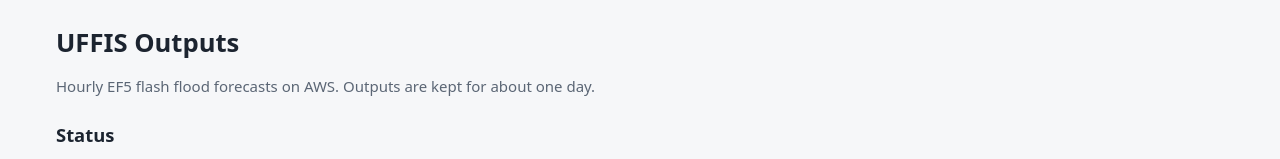
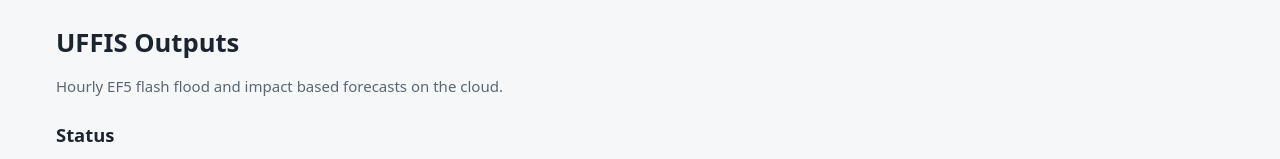
Before and after one commit to Aquaveo/TITOAWSInfraCarribeanAndComorros, a website with bundled scripts: page site/index.html in a window 1280 px wide. Shown: the top 159 px of the page. Built offline with nearby package versions, Linux system fonts and the light colour scheme; files whose address does not match are found by name.

Commit message:
Update viewer subtitle to describe impact based forecasts

```diff
--- a/site/index.html
+++ b/site/index.html
@@ -17,7 +17,7 @@
 <body>
   <header>
     <h1>UFFIS Outputs</h1>
-    <p>Hourly EF5 flash flood forecasts on AWS. Outputs are kept for about one day.</p>
+    <p>Hourly EF5 flash flood and impact based forecasts on the cloud.</p>
   </header>
 
   <main>
```
